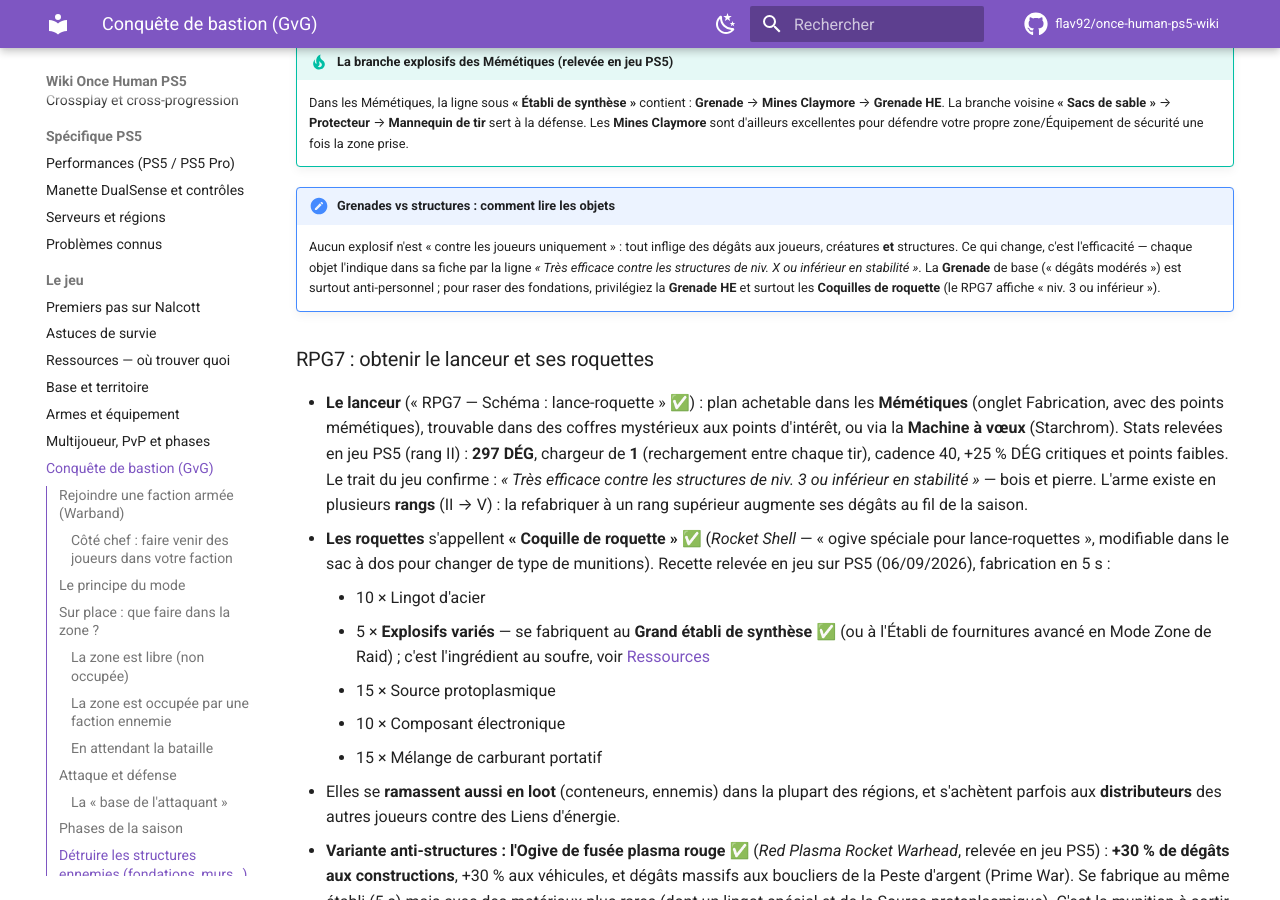
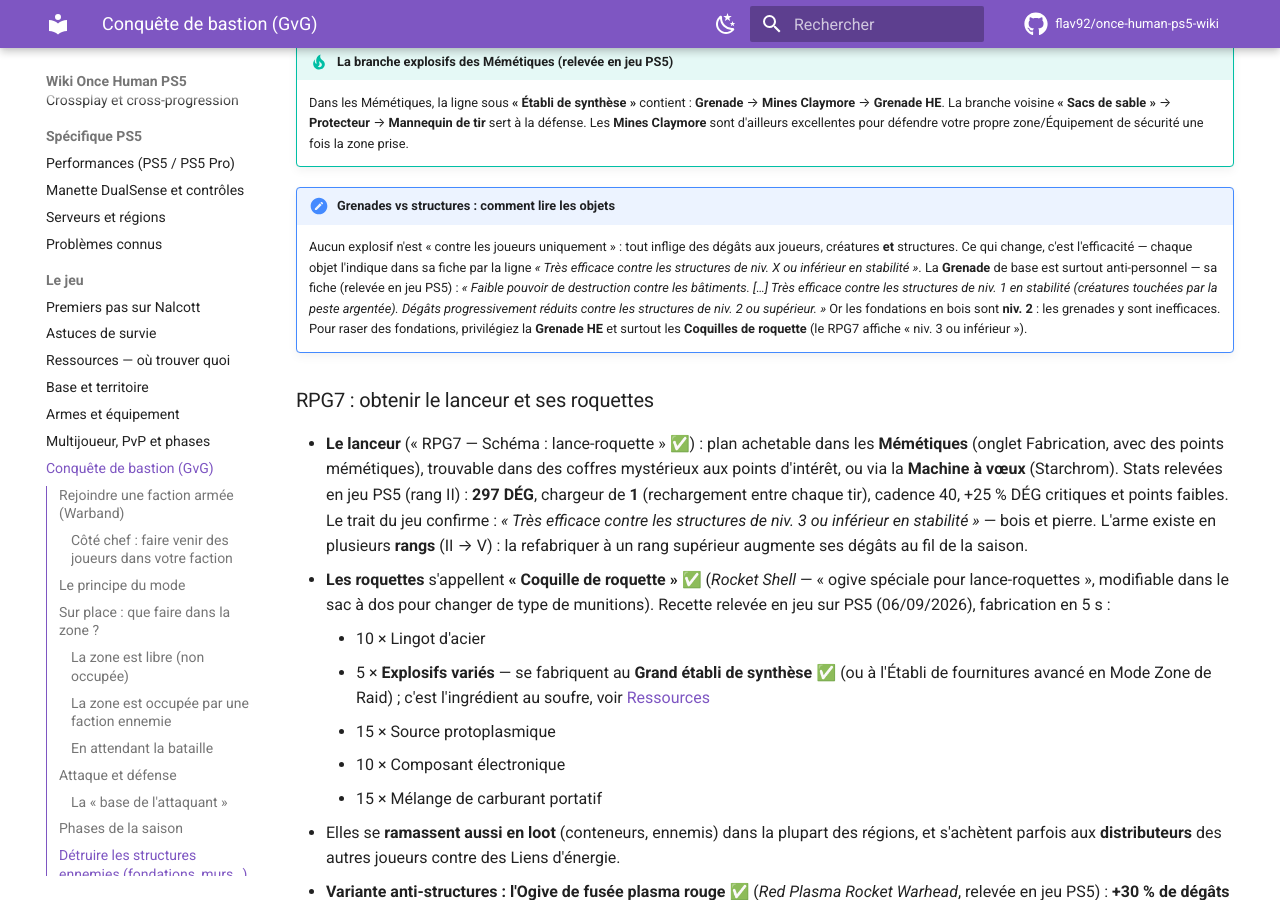
Before and after one commit to flav92/once-human-ps5-wiki, an MkDocs documentation site: the page built from docs/jeu/conquete-bastion.md, in a window 1280 px wide and 900 px high, scrolled down 3215 px. Built offline with MkDocs 1.6.1 and Material for MkDocs 9.7.7, drawn with Linux system fonts in a browser that asks for light colours; comment, search, counter and statistics services are not loaded.

Commit message:
Fiche FR de la Grenade relevée : efficace niv. 1 seulement, inadaptée aux fondations
Co-Authored-By: Claude Fable 5 <noreply@anthropic.com>
Claude-Session: https://claude.ai/code/session_01TCxfqbazixhXZqmCd3gYVk

```diff
--- a/docs/jeu/conquete-bastion.md
+++ b/docs/jeu/conquete-bastion.md
@@ -85,7 +85,7 @@ Les **Explosifs variés** ✅ (*Mixed Explosives*, l'ingrédient clé — fabriq
     Dans les Mémétiques, la ligne sous **« Établi de synthèse »** contient : **Grenade** → **Mines Claymore** → **Grenade HE**. La branche voisine **« Sacs de sable »** → **Protecteur** → **Mannequin de tir** sert à la défense. Les **Mines Claymore** sont d'ailleurs excellentes pour défendre votre propre zone/Équipement de sécurité une fois la zone prise.
 
 !!! note "Grenades vs structures : comment lire les objets"
-    Aucun explosif n'est « contre les joueurs uniquement » : tout inflige des dégâts aux joueurs, créatures **et** structures. Ce qui change, c'est l'efficacité — chaque objet l'indique dans sa fiche par la ligne *« Très efficace contre les structures de niv. X ou inférieur en stabilité »*. La **Grenade** de base (« dégâts modérés ») est surtout anti-personnel ; pour raser des fondations, privilégiez la **Grenade HE** et surtout les **Coquilles de roquette** (le RPG7 affiche « niv. 3 ou inférieur »).
+    Aucun explosif n'est « contre les joueurs uniquement » : tout inflige des dégâts aux joueurs, créatures **et** structures. Ce qui change, c'est l'efficacité — chaque objet l'indique dans sa fiche par la ligne *« Très efficace contre les structures de niv. X ou inférieur en stabilité »*. La **Grenade** de base est surtout anti-personnel — sa fiche (relevée en jeu PS5) : *« Faible pouvoir de destruction contre les bâtiments. […] Très efficace contre les structures de niv. 1 en stabilité (créatures touchées par la peste argentée). Dégâts progressivement réduits contre les structures de niv. 2 ou supérieur. »* Or les fondations en bois sont **niv. 2** : les grenades y sont inefficaces. Pour raser des fondations, privilégiez la **Grenade HE** et surtout les **Coquilles de roquette** (le RPG7 affiche « niv. 3 ou inférieur »).
 
 ### RPG7 : obtenir le lanceur et ses roquettes
 
```
